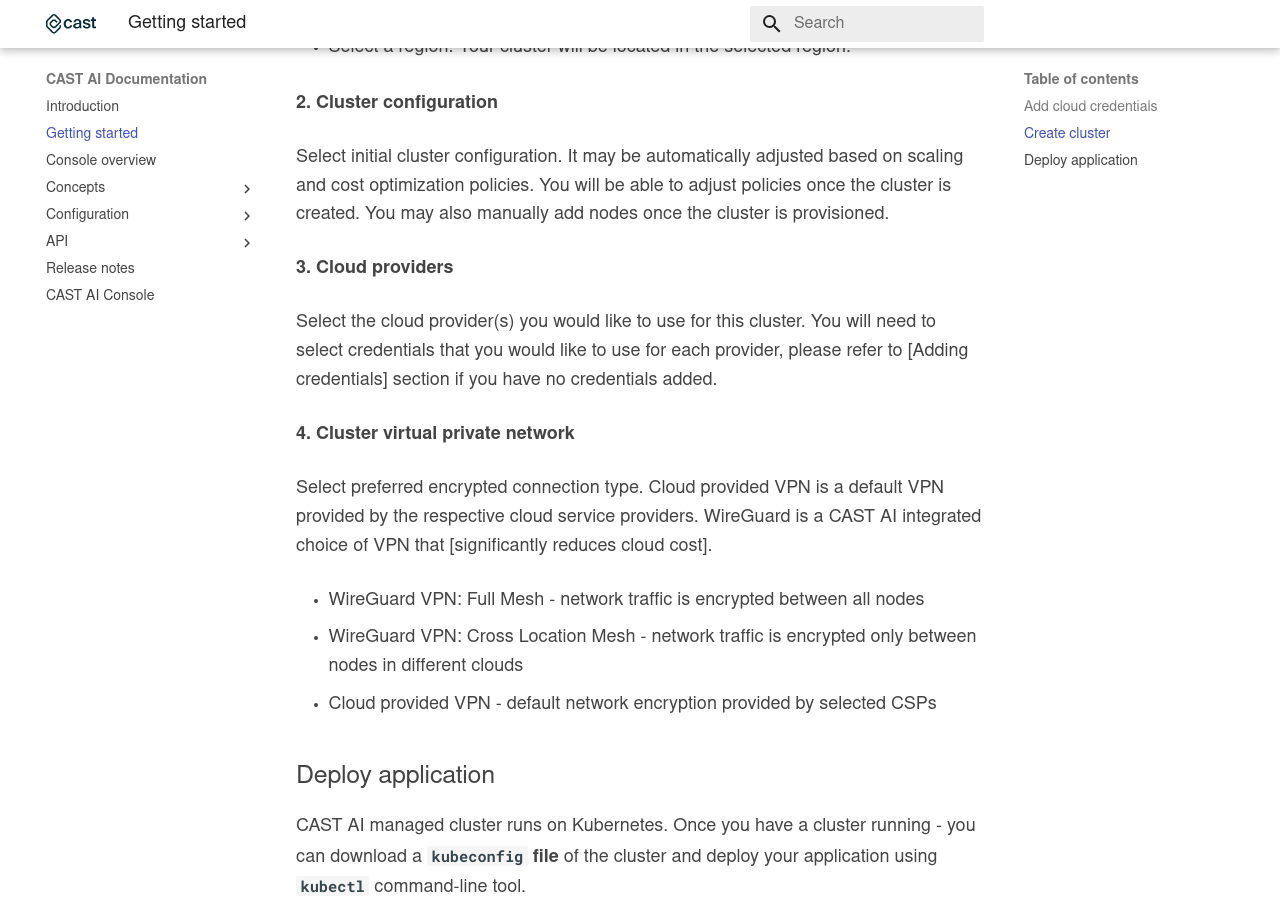
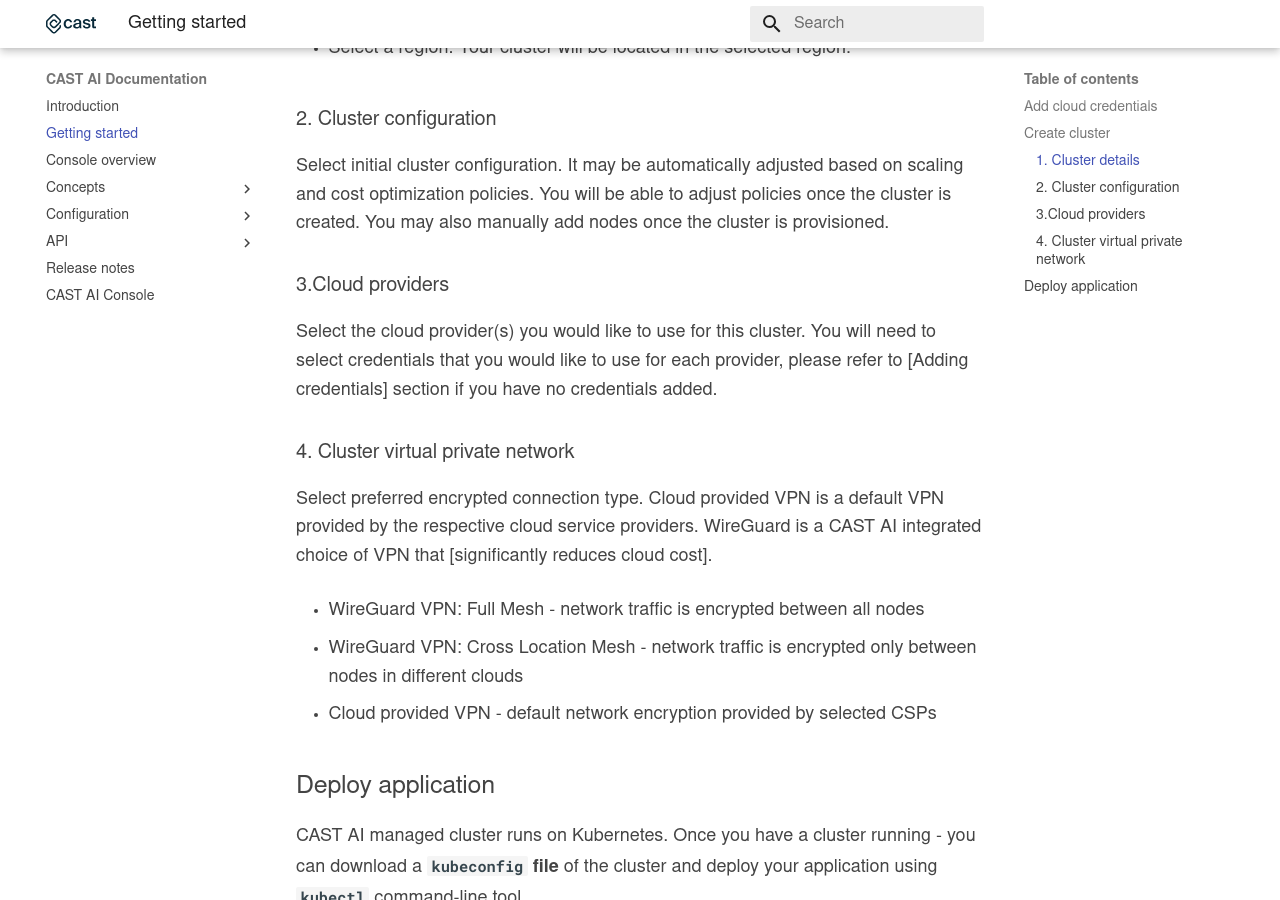
Before and after one commit to castai/docs, an MkDocs documentation site: the page built from docs/getting-started.md, in a window 1280 px wide and 900 px high, scrolled down 1562 px. Built offline with MkDocs 1.6.1 and Material for MkDocs 9.7.7, drawn with Linux system fonts in a browser that asks for light colours; some web fonts are replaced.

```diff
--- a/docs/getting-started.md
+++ b/docs/getting-started.md
@@ -132,29 +132,28 @@ To get started, you need to create a service account in your Google Cloud Platfo
  </p>
 </details>
 
-
 ## Create cluster
 
 Once you have [cloud credentials](../getting-started/#add-cloud-credentials) - you are ready to create a cluster. In the cluster creation window you will have a few options to lay a base foundation for your cluster, which we will be able to further customize to your needs once a cluster is up and running.
 
-**1. Cluster details**
+### 1. Cluster details
 
 The new cluster will be created with the name and in the region, you specify here.
 After the cluster is created, name and region can’t be changed.
 
-   - Name your cluster (2-50 symbols, only letters, numbers, and hyphens allowed)
+- Name your cluster (2-50 symbols, only letters, numbers, and hyphens allowed)
 
-   - Select a region. Your cluster will be located in the selected region.
+- Select a region. Your cluster will be located in the selected region.
 
-**2. Cluster configuration**
+### 2. Cluster configuration
 
 Select initial cluster configuration. It may be automatically adjusted based on scaling and cost optimization policies. You will be able to adjust policies once the cluster is created. You may also manually add nodes once the cluster is provisioned.
 
-**3. Cloud providers**
+### 3.Cloud providers
 
 Select the cloud provider(s) you would like to use for this cluster. You will need to select credentials that you would like to use for each provider, please refer to [Adding credentials] section if you have no credentials added.
 
-**4. Cluster virtual private network**
+### 4. Cluster virtual private network
 
 Select preferred encrypted connection type. Cloud provided VPN is a default VPN provided by the respective cloud service providers. WireGuard is a CAST AI integrated choice of VPN that [significantly reduces cloud cost].
 
```
